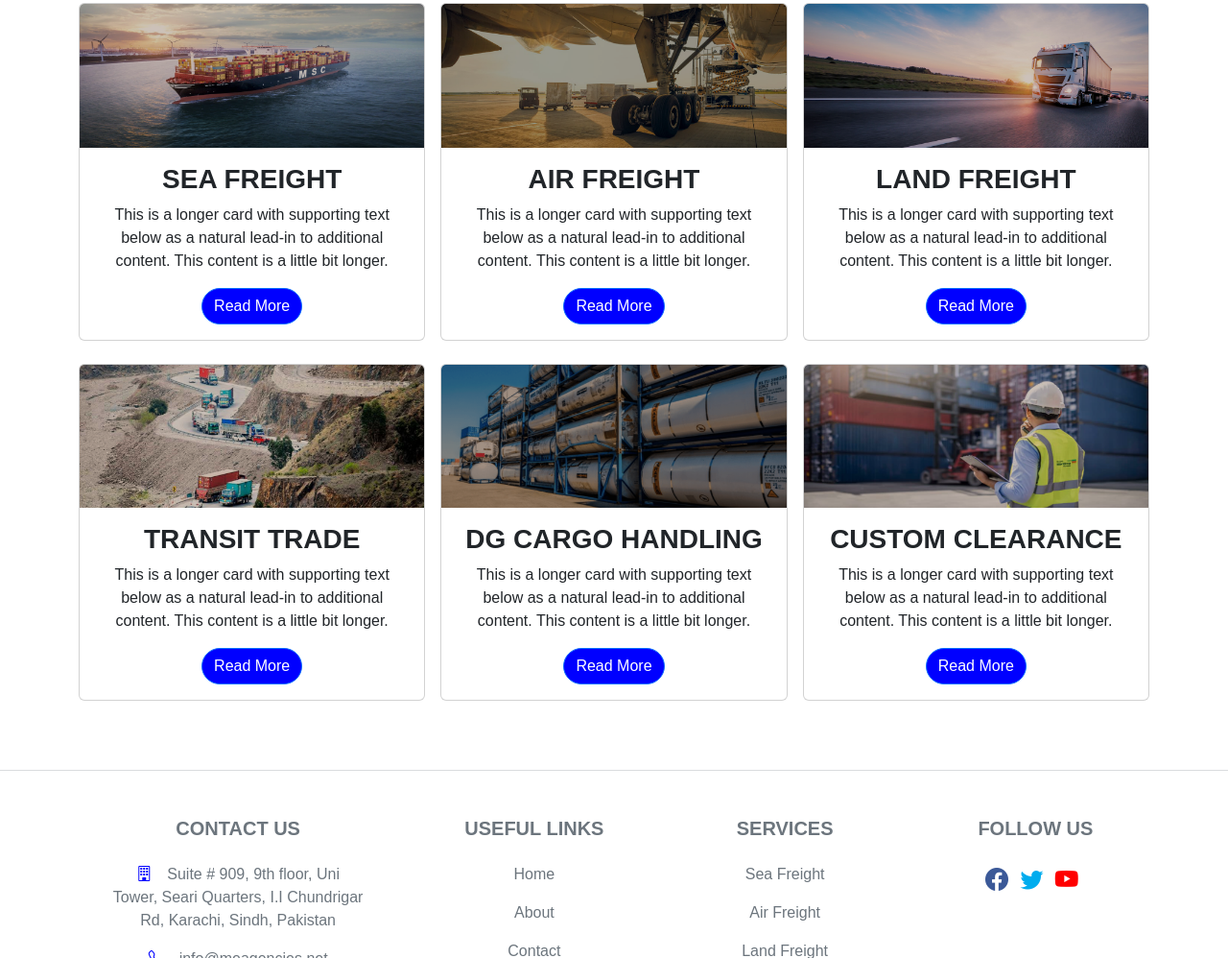
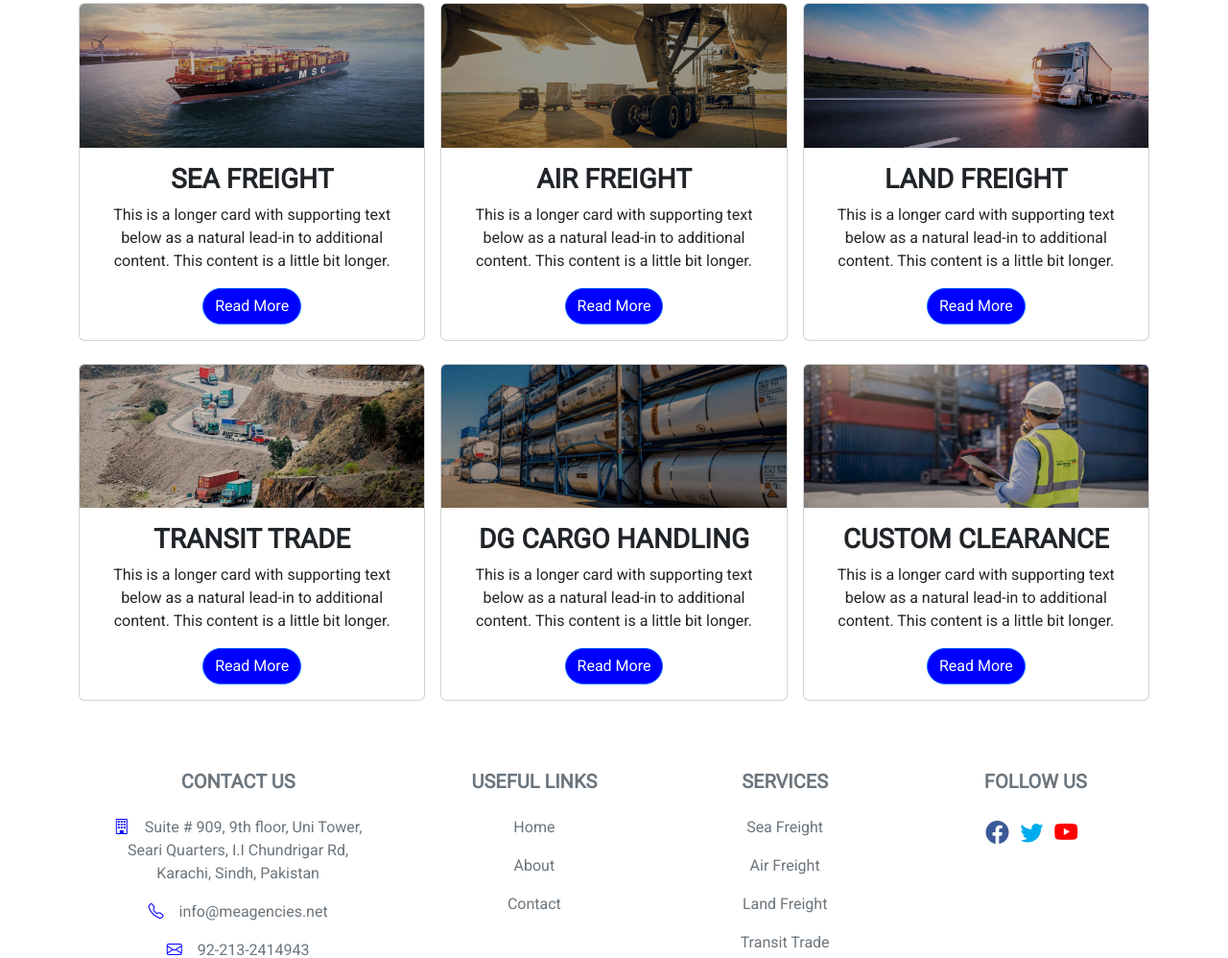
Before and after one commit to DevAttaulNoor/MDL_Website, a plain HTML site: page Codes/Html/1. MDL Home.html in a window 1280 px wide. Shown: the part 1802-2800 px from the top of the page at 96% size. Drawn offline with nearby package versions, Linux system fonts and the light colour scheme.

Commit message:
Modified

```diff
--- a/Codes/Html/1. MDL Home.html
+++ b/Codes/Html/1. MDL Home.html
@@ -103,13 +103,11 @@
                     </div>
                 </div>
             </div>
-
             <button class="carousel-control-prev" data-bs-slide="prev" data-bs-target="#carouselExampleIndicators"
                 type="button">
                 <span aria-hidden="true" class="carousel-control-prev-icon"></span>
                 <span class="visually-hidden">Previous</span>
             </button>
-
             <button class="carousel-control-next" data-bs-slide="next" data-bs-target="#carouselExampleIndicators"
                 type="button">
                 <span aria-hidden="true" class="carousel-control-next-icon"></span>
@@ -308,7 +306,6 @@
     <!--* Footer Section -->
     <section id="footer">
         <footer class="text-center text-lg-start bg-white text-muted mt-5">
-            <hr>
             <div class="container text-center mt-5">
                 <div class="row mt-3">
                     <div class="col-md-4 col-lg-3 col-xl-3 mx-auto mb-md-0 mb-4">
@@ -321,7 +318,6 @@
                         <p><a href="mailto:info@meagencies.net" role="button"><i
                                     class="bi bi-envelope me-3"></i></a>92-213-2414943</p>
                     </div>
-
                     <div class="col-md-2 col-lg-2 col-xl-2 mx-auto mb-4">
                         <h5 class="text-uppercase fw-bold mb-4">Useful Links</h5>
                         <p><a style="text-decoration: none;" href="../Html/1. MDL Home.html" class="text-reset">Home</a></p>
@@ -330,7 +326,6 @@
                         <p><a style="text-decoration: none;" href="../Html/3. MDL Services.html"
                                 class="text-reset">Contact</a></p>
                     </div>
-
                     <div class="col-md-2 col-lg-2 col-xl-2 mx-auto mb-4">
                         <h5 class="text-uppercase fw-bold mb-4">Services</h5>
                         <p><a style="text-decoration: none;" href="../Html/3.1. MDL Services - Sea Freight.html"
@@ -346,7 +341,6 @@
                         <p><a style="text-decoration: none;" href="../Html/3.6. MDL Services - Custom Clearance.html"
                                 class="text-reset">Custom Clearance</a></p>
                     </div>
-
                     <div class="col-md-2 col-lg-2 col-xl-2 mx-auto mb-4">
                         <section class="mb-4">
                             <h5 class="text-uppercase fw-bold mb-4">Follow Us</h5>
--- a/Codes/Style.css
+++ b/Codes/Style.css
@@ -1,5 +1,10 @@
+@import url('https://fonts.googleapis.com/css2?family=Poppins:wght@100;300;400;600&family=Roboto&display=swap');
+
+/** Global Variables */
 *{
-    font-family: Arial, Helvetica, sans-serif;
+    box-sizing: border-box;
+    scroll-behavior: smooth;
+    font-family: 'Roboto', sans-serif;
 }
 
 .btn{
--- a/Codes/script.js
+++ b/Codes/script.js
@@ -1,4 +1,4 @@
-// Making Navbar Black
+//* Making Navbar Black
 let nav_black = document.querySelector('nav')
 if (nav_black){
     window.addEventListener('scroll', ()=>{
```
Also changed, not shown: Codes/Html/3.1. Sea Freight.html (renamed from Codes/Html/3.1. MDL Services - Sea Freight.html), Codes/Html/3.2. Air Freight.html (renamed from Codes/Html/3.2. MDL Services - Air Freight.html), Codes/Html/3.3. Land Freight.html (renamed from Codes/Html/3.3. MDL Services - Land Freight.html), Codes/Html/3.4. Transit Trade.html (renamed from Codes/Html/3.4. MDL Services - Transit Trade.html), Codes/Html/3.5. DG Cargo.html (renamed from Codes/Html/3.5. MDL Services - DG Cargo.html), Codes/Html/3.6. Custom Clearance.html (renamed from Codes/Html/3.6. MDL Services - Custom Clearance.html).
